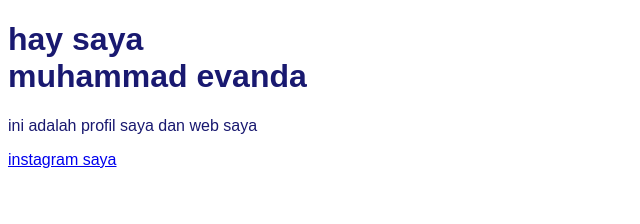
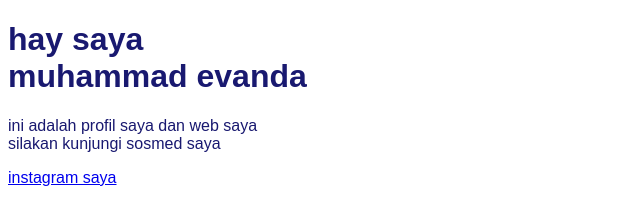
Before and after one commit to sankuyy8975/web-sederhana, a plain HTML site: page index.html in a window 1280 px wide. Shown: the whole page, without its empty margins (0-640 px from the left). Drawn offline with Linux system fonts and the light colour scheme.

Commit message:
Update profile description in index.html

```diff
--- a/index.html
+++ b/index.html
@@ -7,7 +7,7 @@
   <body>
     <div class="card-profil">
       <h1>hay saya muhammad evanda</h1>
-      <p>ini adalah profil saya dan web saya</p>
+      <p>ini adalah profil saya dan web saya silakan kunjungi sosmed saya</p>
       <a href="https://instagram.com/yhvanda/">instagram saya</a>
     </div>
   </body>
```
